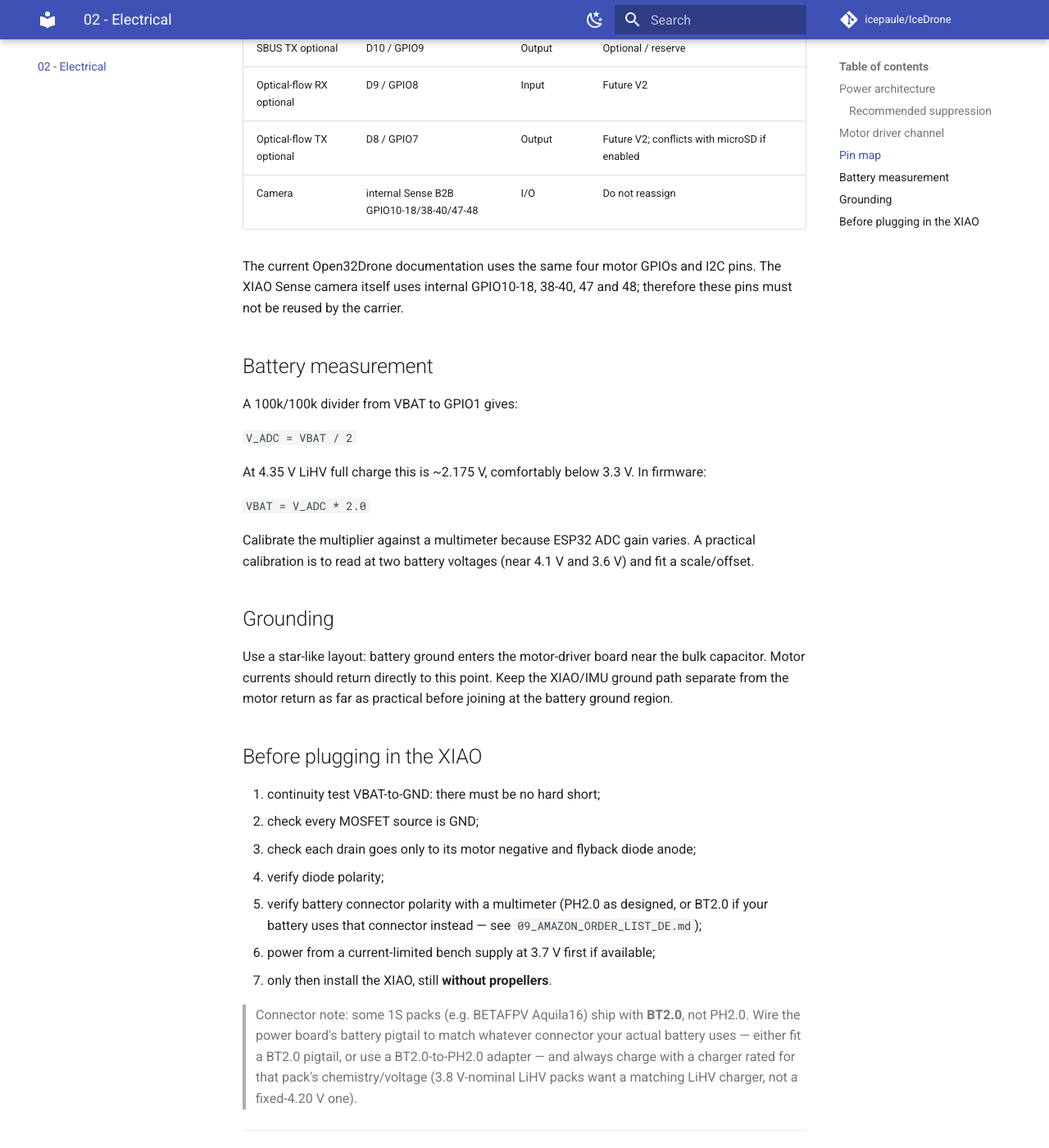
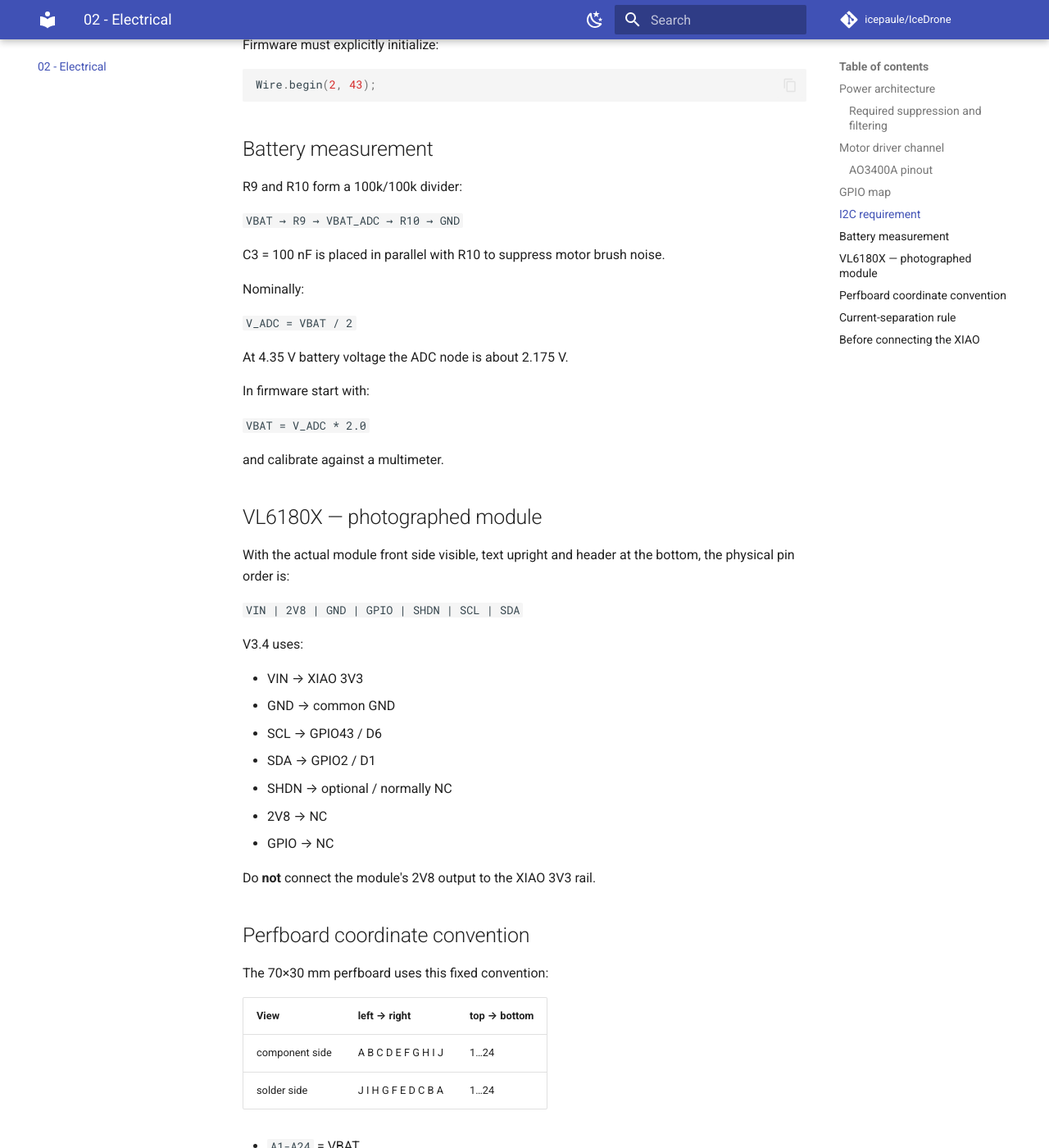
Before and after one commit to icepaule/IceDrone, an MkDocs documentation site: the page built from docs/02_ELECTRICAL.md, in a window 1280 px wide and 1400 px high, scrolled down 3040 px. Shown: the whole window at 82% size. Built offline with MkDocs 1.6.1 and Material for MkDocs 9.7.7, drawn with Linux system fonts in a browser that asks for light colours; comment, search, counter and statistics services are not loaded; some of the changed text lies outside the part shown.

Commit message:
docs: make V3.4 electrical design authoritative

````diff
--- a/docs/02_ELECTRICAL.md
+++ b/docs/02_ELECTRICAL.md
@@ -1,107 +1,159 @@
 [← Docs index](README.md)
 
-# 02 - Electrical
+# 02 - Electrical — IceDrone V3.4
 
-![V1 wiring overview](assets/wiring.svg)
+![V3.4 wiring overview](assets/wiring.svg)
 
-Full motor-stage netlist: [`hardware/motor_stage_netlist.csv`](../hardware/motor_stage_netlist.csv). Pin map: [`hardware/pinmap.csv`](../hardware/pinmap.csv).
+Authoritative machine-readable files:
+
+- [`hardware/motor_stage_netlist.csv`](../hardware/motor_stage_netlist.csv)
+- [`hardware/pinmap.csv`](../hardware/pinmap.csv)
+- [`hardware/perfboard_v34_netlist.csv`](../hardware/perfboard_v34_netlist.csv)
+- [`hardware/perfboard_v34_pin_matrix.csv`](../hardware/perfboard_v34_pin_matrix.csv)
+
+> **Revision note:** V3.4 supersedes the earlier V1/V3.2/V3.3 electrical notes. In particular, M2 uses GPIO44/D7 instead of GPIO3, D1-D4 are SS34-class flyback diodes, the XIAO is powered from a regulated 5 V boost path, and the photographed VL6180X module has a verified seven-pin order.
 
 ## Power architecture
 
-The entire V1 uses a **single 1S battery rail**. The motors are connected directly to VBAT and low-side switched by AO3400A MOSFETs. The XIAO is powered from its battery input; the IMU is powered from the XIAO 3V3 rail.
+IceDrone V3.4 uses a raw **1S LiHV VBAT rail** for the brushed motors and the FH-1502 gimbal. A fully charged 1S LiHV cell can reach 4.35 V.
 
-Do **not** add the Open32Drone 5 V boost module in V1 unless an optional sensor specifically needs 5 V. Removing it saves weight and reduces switching-noise sources.
+The XIAO ESP32-S3 Sense is **not** connected directly to raw VBAT in this revision. Use:
 
-### Recommended suppression
+`VBAT → off-board 1S→5V boost → D5 Schottky → XIAO 5V`
 
-- C1: 470 µF low-ESR across VBAT/GND at the motor stage
-- C2: 100 µF across VBAT/GND near the XIAO battery input
-- 100 nF ceramic close to the IMU supply
-- one SS14 flyback diode per motor: anode to MOSFET drain / motor negative, cathode to VBAT
-- short, wide battery and motor power wiring
-- route IMU I2C away from motor leads
+The common ground is shared. The XIAO's regulated 3V3 output then powers the GY-91 and the VL6180X breakout.
+
+### Required suppression and filtering
+
+- C1: **470 µF / 10 V low-ESR** across VBAT/GND
+- C2: **100 µF / 10 V low-ESR** across VBAT/GND
+- C3: **100 nF ceramic** from VBAT_ADC to GND, in parallel with R10
+- D1-D4: **SS34-class ≥3 A Schottky** flyback diodes
+- one additional **100 nF ceramic directly across each motor's terminals**
+- short, wide VBAT/GND/motor-current wiring
+- twisted motor wire pairs where practical
+- keep ADC and I2C wiring away from motor drain/PWM wiring
 
 ## Motor driver channel
 
-Each of the four motor channels is identical:
+Each motor is low-side switched by an AO3400A:
 
 ```mermaid
 flowchart LR
-    VBAT --> MOTOR["8520 motor"] --> DRAIN["AO3400A drain"]
-    DRAIN --> SOURCE["AO3400A source"] --> GND
-    DRAIN --> SS14["SS14 flyback diode<br/>anode = drain"] --> VBAT
-    GPIO -->|"100R gate resistor"| GATE["AO3400A gate"]
-    GATE --> DRAIN
-    GATE -->|"100k pulldown"| GND
+    VBAT --> MOTOR["8520 motor"] --> DRAIN["Motor− / MOSFET drain"]
+    DRAIN --> Q["AO3400A"] --> GND
+    DRAIN --> DIODE["SS34 ≥3 A<br/>anode = drain<br/>cathode/band = VBAT"] --> VBAT
+    GPIO -->|"100 Ω"| GATE["MOSFET gate"]
+    GATE -->|"100 kΩ"| GND
 ```
 
-Reference designators, from [`hardware/motor_stage_netlist.csv`](../hardware/motor_stage_netlist.csv):
+The gate pulldown is mandatory because it holds the MOSFET off while the ESP32 GPIO is high impedance during boot.
 
-| Ref | Value/Part | Connection 1 | Connection 2 | Connection 3 | Notes |
-|---|---|---|---|---|---|
-| Q1 | AO3400A | D=Motor1- | S=GND | G=R1_out | Rear-left |
-| Q2 | AO3400A | D=Motor2- | S=GND | G=R2_out | Rear-right |
-| Q3 | AO3400A | D=Motor3- | S=GND | G=R3_out | Rear-front-right |
-| Q4 | AO3400A | D=Motor4- | S=GND | G=R4_out | Front-left |
-| R1-R4 | 100R | GPIO PWM | Q gate | – | Gate damping |
-| R5-R8 | 100k | Q gate | GND | – | Gate pulldown |
-| D1-D4 | SS14 | Anode=Q drain | Cathode=VBAT | – | Flyback clamp; one per motor |
-| C1 | 470uF 6.3V low-ESR | VBAT | GND | – | Bulk motor transient suppression |
-| C2 | 100uF 6.3V low-ESR | VBAT | GND | – | Near XIAO BAT input |
-| C3 | 100nF ceramic | 3V3 | GND | – | Near IMU |
-| R9 | 100k | VBAT | VBAT_ADC | – | Battery divider upper |
-| R10 | 100k | VBAT_ADC | GND | – | Battery divider lower; ADC sees 0.5*VBAT |
+### AO3400A pinout
 
-Use four identical channels. The gate pulldown is important: it holds the motor off while the ESP32 boots and GPIOs are high impedance.
+For the SOT-23 AO3400A package:
 
-## Pin map
+- pin 1 = Gate
+- pin 2 = Source
+- pin 3 = Drain
 
-Full table, from [`hardware/pinmap.csv`](../hardware/pinmap.csv):
+On perfboard use a SOT-23 adapter or very short dead-bug leads. Do not infer the electrical node from the physical drawing alone; follow the netlist.
 
-| Function | XIAO pin/GPIO | Direction | Notes |
-|---|---|---|---|
-| IMU SDA | D1 / GPIO2 | I/O | I2C 400 kHz |
-| IMU SCL | D6 / GPIO43 | Output | I2C 400 kHz |
-| Motor rear-left | D3 / GPIO4 | Output | 10 kHz PWM to AO3400A gate |
-| Motor rear-right | D2 / GPIO3 | Output | 10 kHz PWM to AO3400A gate |
-| Motor front-right | D5 / GPIO6 | Output | 10 kHz PWM to AO3400A gate |
-| Motor front-left | D4 / GPIO5 | Output | 10 kHz PWM to AO3400A gate |
-| Battery ADC | D0 / GPIO1 | Input | External 100k/100k divider from VBAT; do not exceed ADC input range |
-| SBUS RX optional | D7 / GPIO44 | Input | Optional RC receiver |
-| SBUS TX optional | D10 / GPIO9 | Output | Optional / reserve |
-| Optical-flow RX optional | D9 / GPIO8 | Input | Future V2 |
-| Optical-flow TX optional | D8 / GPIO7 | Output | Future V2; conflicts with microSD if enabled |
-| Camera | internal Sense B2B GPIO10-18/38-40/47-48 | I/O | Do not reassign |
+## GPIO map
 
-The current Open32Drone documentation uses the same four motor GPIOs and I2C pins. The XIAO Sense camera itself uses internal GPIO10-18, 38-40, 47 and 48; therefore these pins must not be reused by the carrier.
+| Function | XIAO pin / GPIO | Notes |
+|---|---|---|
+| M1 rear-left | D3 / GPIO4 | PWM |
+| M2 rear-right | **D7 / GPIO44** | PWM; changed from GPIO3 in V3.4 |
+| M3 front-right | D5 / GPIO6 | PWM |
+| M4 front-left | D4 / GPIO5 | PWM |
+| Battery ADC | D0 / GPIO1 | 100k/100k divider + 100 nF filter |
+| I2C SDA | D1 / GPIO2 | GY-91 + VL6180X |
+| I2C SCL | D6 / GPIO43 | GY-91 + VL6180X |
+| Gimbal PWM | GPIO42 test pad | conflicts with Sense PDM microphone clock |
+
+GPIO3 is intentionally left unused in V3.4. The Sense camera GPIO set and microSD GPIO7/8/9/21 are preserved.
+
+## I2C requirement
+
+Because GPIO5 and GPIO6 are motor PWM outputs, do not rely on the XIAO default I2C pins.
+
+Firmware must explicitly initialize:
+
+```cpp
+Wire.begin(2, 43);
+```
 
 ## Battery measurement
 
-A 100k/100k divider from VBAT to GPIO1 gives:
+R9 and R10 form a 100k/100k divider:
+
+`VBAT → R9 → VBAT_ADC → R10 → GND`
+
+C3 = 100 nF is placed in parallel with R10 to suppress motor brush noise.
+
+Nominally:
 
 `V_ADC = VBAT / 2`
 
-At 4.35 V LiHV full charge this is ~2.175 V, comfortably below 3.3 V. In firmware:
+At 4.35 V battery voltage the ADC node is about 2.175 V.
+
+In firmware start with:
 
 `VBAT = V_ADC * 2.0`
 
-Calibrate the multiplier against a multimeter because ESP32 ADC gain varies. A practical calibration is to read at two battery voltages (near 4.1 V and 3.6 V) and fit a scale/offset.
+and calibrate against a multimeter.
 
-## Grounding
+## VL6180X — photographed module
 
-Use a star-like layout: battery ground enters the motor-driver board near the bulk capacitor. Motor currents should return directly to this point. Keep the XIAO/IMU ground path separate from the motor return as far as practical before joining at the battery ground region.
+With the actual module front side visible, text upright and header at the bottom, the physical pin order is:
 
-## Before plugging in the XIAO
+`VIN | 2V8 | GND | GPIO | SHDN | SCL | SDA`
 
-1. continuity test VBAT-to-GND: there must be no hard short;
-2. check every MOSFET source is GND;
-3. check each drain goes only to its motor negative and flyback diode anode;
-4. verify diode polarity;
-5. verify battery connector polarity with a multimeter (PH2.0 as designed, or BT2.0 if your battery uses that connector instead — see `09_AMAZON_ORDER_LIST_DE.md`);
-6. power from a current-limited bench supply at 3.7 V first if available;
-7. only then install the XIAO, still **without propellers**.
+V3.4 uses:
 
-> Connector note: some 1S packs (e.g. BETAFPV Aquila16) ship with **BT2.0**, not PH2.0. Wire the power board's battery pigtail to match whatever connector your actual battery uses — either fit a BT2.0 pigtail, or use a BT2.0-to-PH2.0 adapter — and always charge with a charger rated for that pack's chemistry/voltage (3.8 V-nominal LiHV packs want a matching LiHV charger, not a fixed-4.20 V one).
+- VIN → XIAO 3V3
+- GND → common GND
+- SCL → GPIO43 / D6
+- SDA → GPIO2 / D1
+- SHDN → optional / normally NC
+- 2V8 → NC
+- GPIO → NC
+
+Do **not** connect the module's 2V8 output to the XIAO 3V3 rail.
+
+## Perfboard coordinate convention
+
+The 70×30 mm perfboard uses this fixed convention:
+
+| View | left → right | top → bottom |
+|---|---|---|
+| component side | A B C D E F G H I J | 1…24 |
+| solder side | J I H G F E D C B A | 1…24 |
+
+- `A1-A24` = VBAT
+- `J1-J24` = GND
+- `E12` = unused
+
+The detailed construction guide and rear-view solder map are in [10 - Perfboard V3.4 soldering](10_PERFBOARD_V34_SOLDERING_DE.md).
+
+## Current-separation rule
+
+Dupont/breadboard jumper wires are only for low-current module and signal connections.
+
+Do **not** route battery or 8520 motor current through Dupont jumpers. Use BT2.0/JST-XH or equivalent appropriately rated wiring/connectors for battery and motor current.
+
+## Before connecting the XIAO
+
+1. continuity-test VBAT-to-GND; no hard short may be present;
+2. verify every MOSFET source is at GND;
+3. verify each drain is only on its own motor−/flyback node;
+4. verify D1-D4 cathode bands point toward VBAT;
+5. verify D5 cathode points toward XIAO 5V;
+6. verify C1/C2 polarity;
+7. verify raw VBAT has no direct path to XIAO 5V;
+8. verify boost output before connecting the XIAO;
+9. first power-up with propellers removed and preferably with a current-limited bench supply.
 
 ---
 [← 01 - BOM](01_BOM.md) | [Docs index](README.md) | Next: [03 - Mechanical →](03_MECHANICAL.md)
````
